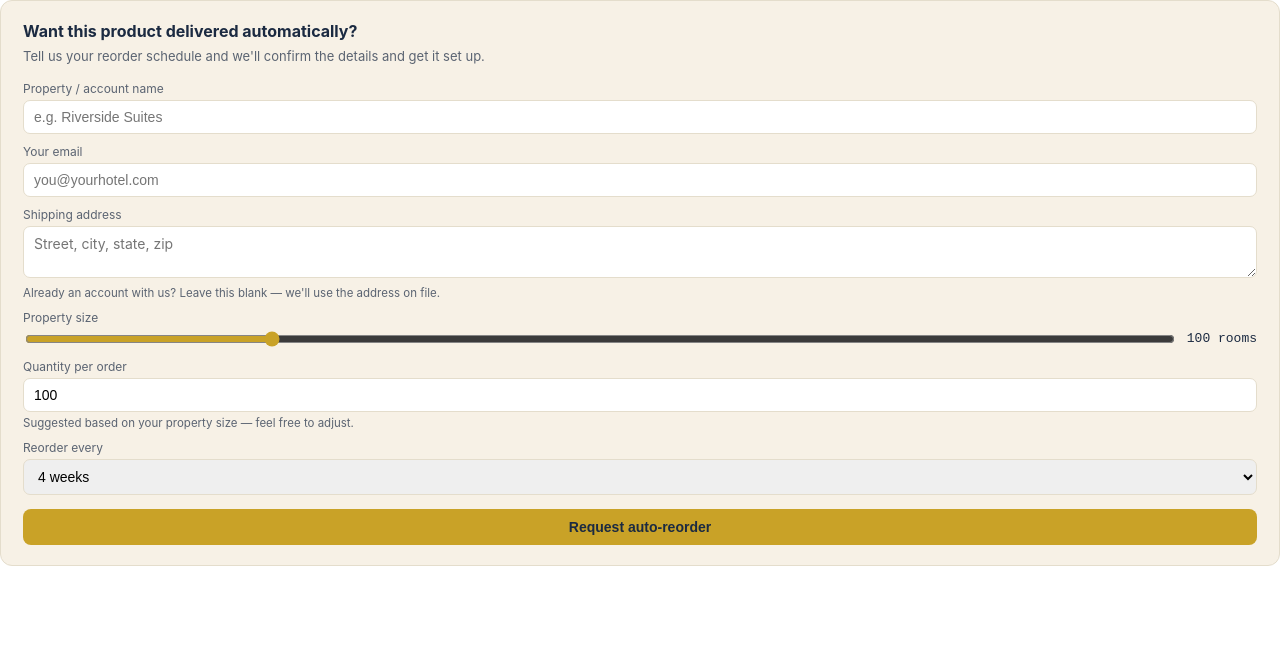
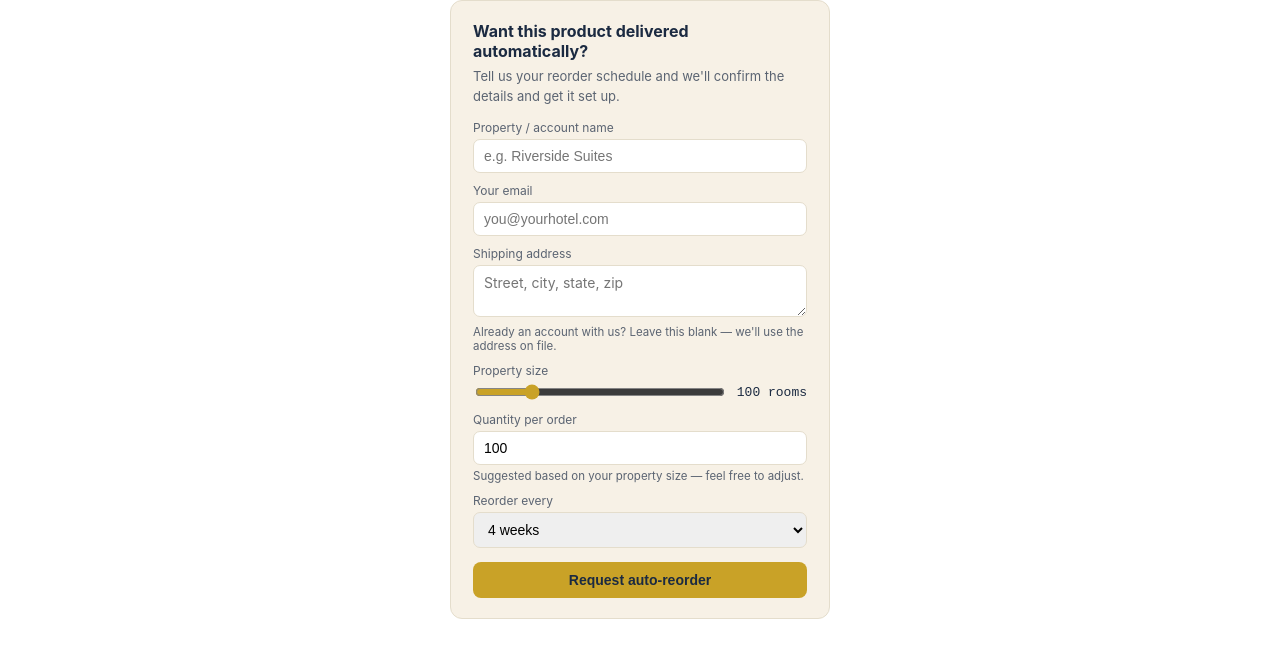
Before and after one commit to jordanfischer1212-gif/WHS-Reorder, a website: page widgets/subscribe-widget.html in a window 1280 px wide. Drawn offline with Linux system fonts and the light colour scheme.

Commit message:
Update subscribe-widget.html

```diff
--- a/widgets/subscribe-widget.html
+++ b/widgets/subscribe-widget.html
@@ -1,4 +1,3 @@
-
 <!DOCTYPE html>
 <!--
   WHS Auto-Reorder Request Widget — iframe version
@@ -16,7 +15,7 @@
   EMBED THIS in the Aether product description with:
     <iframe
       src="https://jordanfischer1212-gif.github.io/WHS-Reorder/widgets/subscribe-widget.html?product=Key%20cards&perRoom=4.5"
-      style="width:100%;max-width:420px;height:600px;border:none;"
+      style="width:100% !important;max-width:380px !important;height:600px !important;border:none !important;display:block;"
       title="Auto-reorder request"
     ></iframe>
 
@@ -27,6 +26,14 @@
                   adjusts the room-count slider (e.g. key cards might
                   be 4.5 per room, notepads more like 1.4). If left
                   out, it defaults to 1 per room.
+
+  The !important rules in the style attribute above are there because
+  Aether's own page CSS can otherwise force the iframe to stretch full
+  width. If it's still oversized even with those, wrap it in a
+  container div with a hard pixel width instead:
+    <div style="width:380px !important;max-width:100%;">
+      <iframe src="..." style="width:100% !important;height:600px !important;border:none !important;"></iframe>
+    </div>
 
   Everything else about the embed snippet stays the same across
   every product.
@@ -43,7 +50,7 @@
 </head>
 <body>
 
-<div style="background:#F7F1E6;border:1px solid #E4DDCC;border-radius:12px;padding:20px 22px;">
+<div style="max-width:380px;margin:0 auto;background:#F7F1E6;border:1px solid #E4DDCC;border-radius:12px;padding:20px 22px;">
   <h3 id="whs-heading" style="margin:0 0 6px;font-size:16px;color:#1B2A41;">Want this delivered automatically?</h3>
   <p style="margin:0 0 14px;font-size:13px;color:#5B6472;line-height:1.5;">Tell us your reorder schedule and we'll confirm the details and get it set up.</p>
 
```
